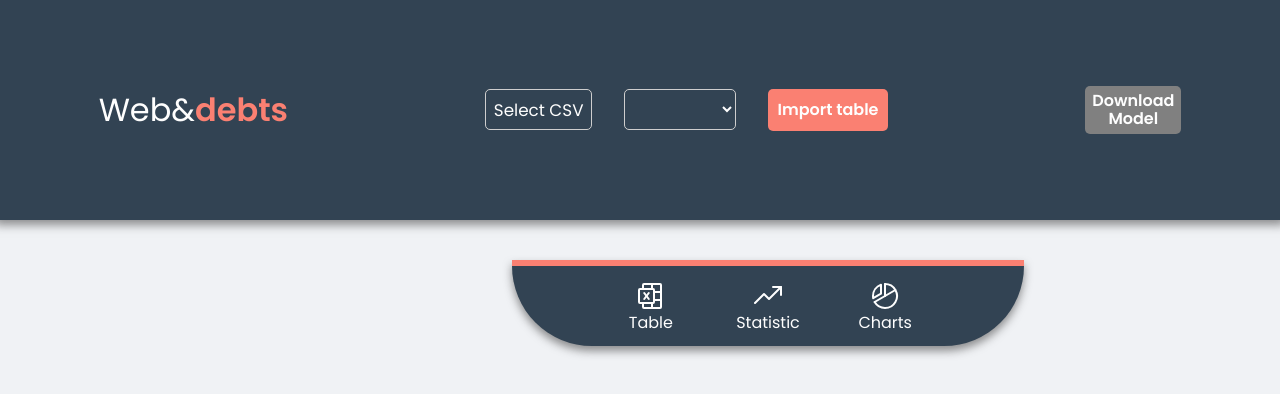
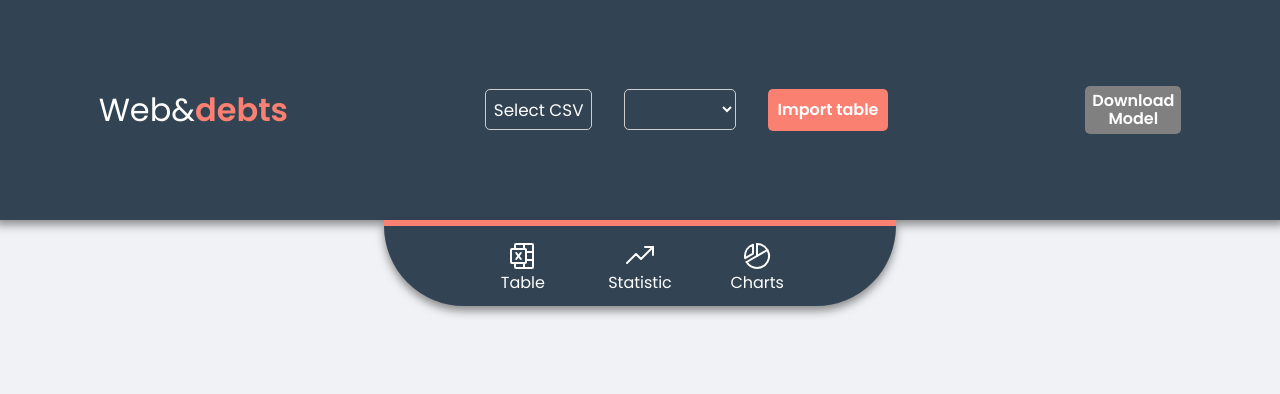
Before and after one commit to Abiscula/web_debts_front-end, a React (Create React App) app: page / in a window 1280 px wide. Shown: the top 394 px of the page. Built offline with nearby package versions, Linux system fonts and the light colour scheme.

Commit message:
ajuste no css geral da aplicação

```diff
--- a/src/style.ts
+++ b/src/style.ts
@@ -13,8 +13,7 @@ export const Global = createGlobalStyle`
 export const Container = styled.main`
     display: flex;
     margin: 0 auto;
-    flex-direction: row-reverse;
+    flex-direction: column;
     justify-content: space-around;
-    margin-top: 2.5rem;
     width: 80vw;
 `
```
